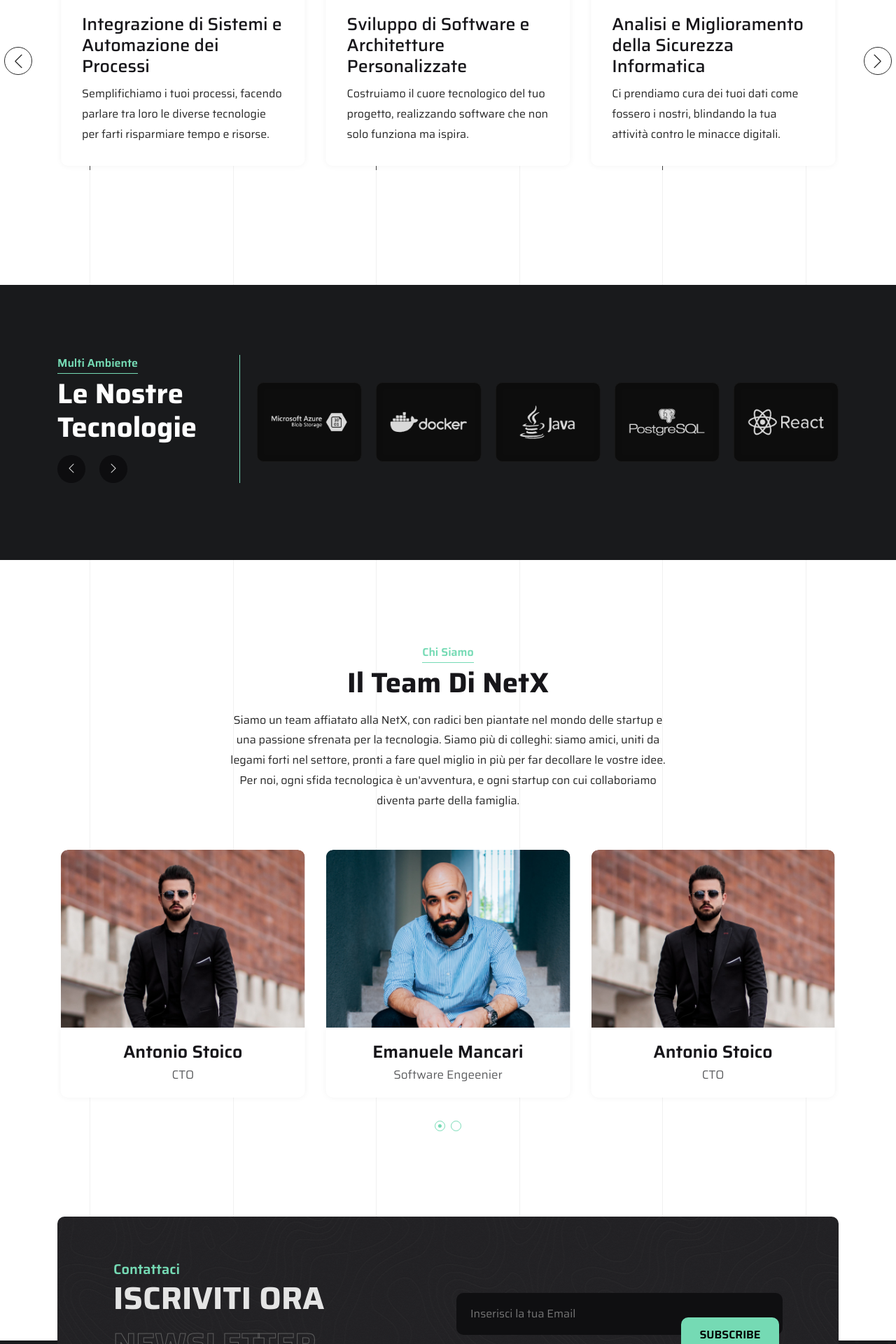
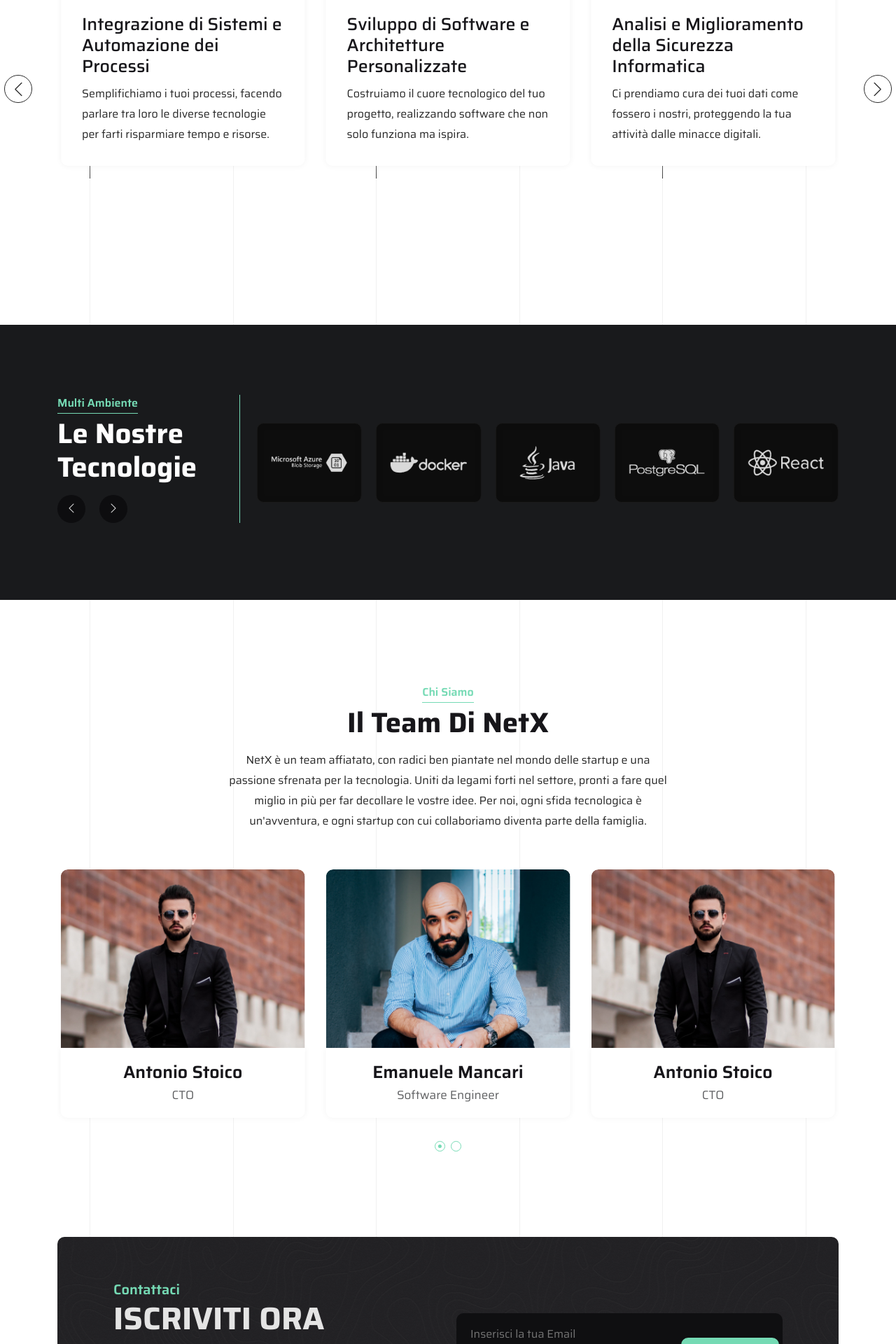
Before and after one commit to netxdata/netx-site, a React (Create React App) app: page / in a window 1280 px wide. Shown: the part 1300-3220 px from the top of the page at 70% size. Built offline with nearby package versions, Linux system fonts and the light colour scheme.

Commit message:
edit copy

```diff
--- a/src/data/data.js
+++ b/src/data/data.js
@@ -15,7 +15,7 @@ export const identity = {
     "description_full": name + " si distingue nello sviluppo di soluzioni software su misura. Attraverso un percorso che va dalla progettazione all'implementazione di sistemi complessi, ci rivolgiamo a una vasta gamma di clienti, guidati sempre da un principio fondamentale: la personalizzazione. La nostra passione per l'innovazione tecnologica ci permette di offrire soluzioni eccellenti, pensate ad hoc per soddisfare ogni specifica necessità di sviluppo software. Il nostro vero punto di forza, però, risiede nella capacità di comprendere a fondo le esigenze delle startup. Grazie a relazioni consolidate nel settore e alla nostra esperienza diretta, siamo in grado di identificare e affrontare efficacemente le sfide tecnologiche uniche di ogni realtà emergente. Il nostro obiettivo è fornire un supporto concreto e su misura, per trasformare ogni idea innovativa in realtà tangibile.",
     "description_short": name + ", trasforma idee in realtà con innovazione e personalizzazione. Specializzati in sistemi complessi per vari clienti, comprendiamo profondamente le sfide delle startup, offrendo soluzioni tecnologiche su misura per ogni esigenza.",
     "slogan": "Il ponte tra tecnologia e innovazione.",
-    "team": "Siamo un team affiatato alla " + name + ", con radici ben piantate nel mondo delle startup e una passione sfrenata per la tecnologia. Siamo più di colleghi: siamo amici, uniti da legami forti nel settore, pronti a fare quel miglio in più per far decollare le vostre idee. Per noi, ogni sfida tecnologica è un'avventura, e ogni startup con cui collaboriamo diventa parte della famiglia.",
+    "team": name + " è un team affiatato, con radici ben piantate nel mondo delle startup e una passione sfrenata per la tecnologia. Uniti da legami forti nel settore, pronti a fare quel miglio in più per far decollare le vostre idee. Per noi, ogni sfida tecnologica è un'avventura, e ogni startup con cui collaboriamo diventa parte della famiglia.",
     "phone1": emanuele_wa,
     "address": "Viale Vincenzo Lancetti, 43, 20158 Milano MI",
     "mail1": mail,
@@ -30,8 +30,8 @@ export const identity = {
         "Ti guidiamo nel mondo tech, aiutandoti a scegliere le soluzioni più smart per crescere rapidamente.",
         "Semplifichiamo i tuoi processi, facendo parlare tra loro le diverse tecnologie per farti risparmiare tempo e risorse.",
         "Costruiamo il cuore tecnologico del tuo progetto, realizzando software che non solo funziona ma ispira.",
-        "Ci prendiamo cura dei tuoi dati come fossero i nostri, blindando la tua attività contro le minacce digitali.",
-        "Mettiamo a punto le tue tecnologie esistenti, perché ogni secondo in meno che aspetti è un valore aggiunto per te."
+        "Ci prendiamo cura dei tuoi dati come fossero i nostri, proteggendo la tua attività dalle minacce digitali.",
+        "Perfezioniamo le tue attuali tecnologie per ottimizzare il tuo tempo e renderti la vita più semplice. Ogni istante risparmiato è un valore aggiunto per te."
     ],
     "copyServices": "In " + name + ", accompagniamo le startup nel selezionare le migliori tecnologie e offriamo soluzioni avanzate per integrare e automatizzare i processi. Mettiamo la sicurezza al primo posto, con analisi approfondite per proteggere i tuoi dati e garantire che i sistemi siano sempre agili e performanti."
 }
@@ -123,7 +123,7 @@ export const copy = {
         "emanuele": {
             "image": "/img/team/team-3.jpg",
             "name": "Emanuele Mancari",
-            "title": "Software Engeenier",
+            "title": "Software Engineer",
             "social": {
                 "linkedin": {
                   "url": "https://www.linkedin.com/in/emanuele-mancari-b4b10171/",
```
